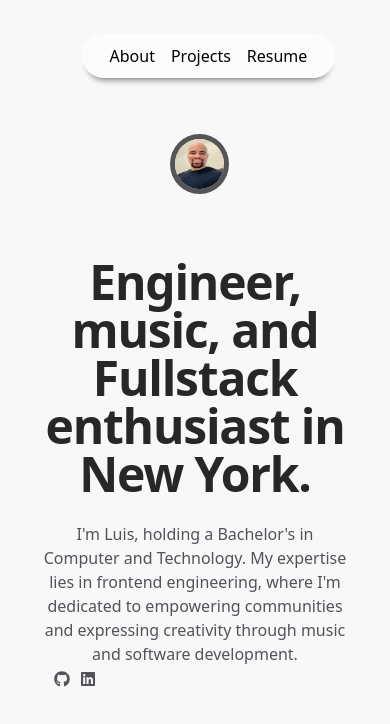
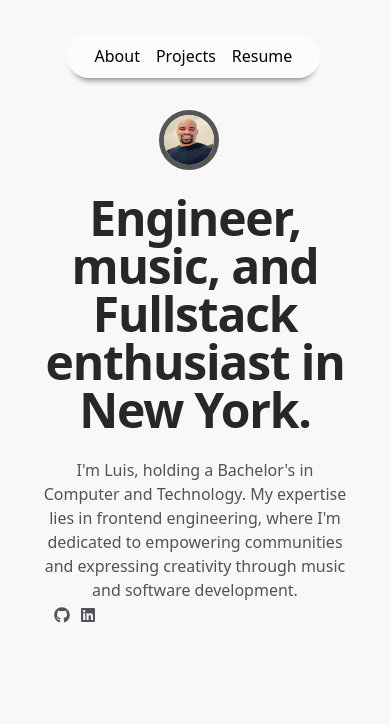
Before and after one commit to Luisfeliz3/new_portfolio, a React (Create React App) app: page / in a window 390 px wide. Shown: the top 724 px of the page. Built offline with nearby package versions, Linux system fonts and the light colour scheme.

Commit message:
Mobile responsive fix v1.0.8

```diff
--- a/src/Components/Nav/style.css
+++ b/src/Components/Nav/style.css
@@ -7,15 +7,17 @@ div.nav-container{
 
 
  div.nav-links{
-    left: 23px;
+    left: 8px;
     top: 34px;
+
+
 
  }
 
 
  img.portfolio_image{
-position:relative;
-left: 170px;
+position:absolute;
+left: 159px;
     top: 110px;
 
 
```
